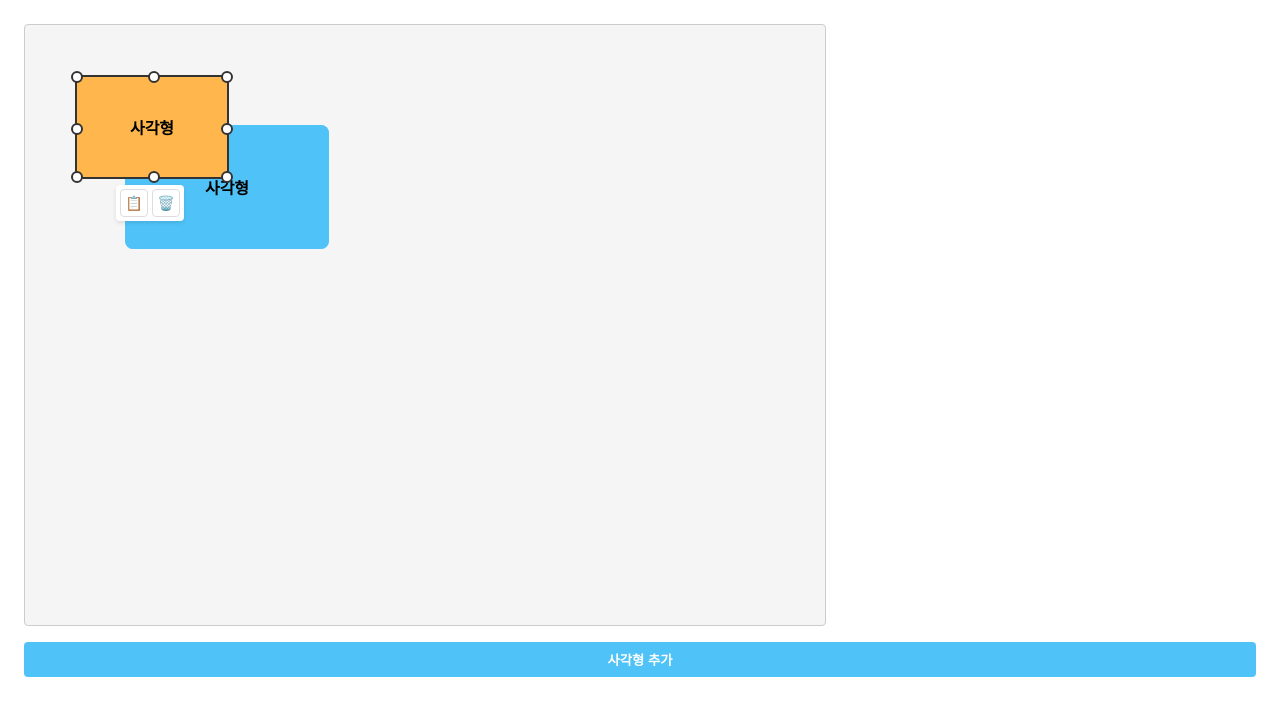
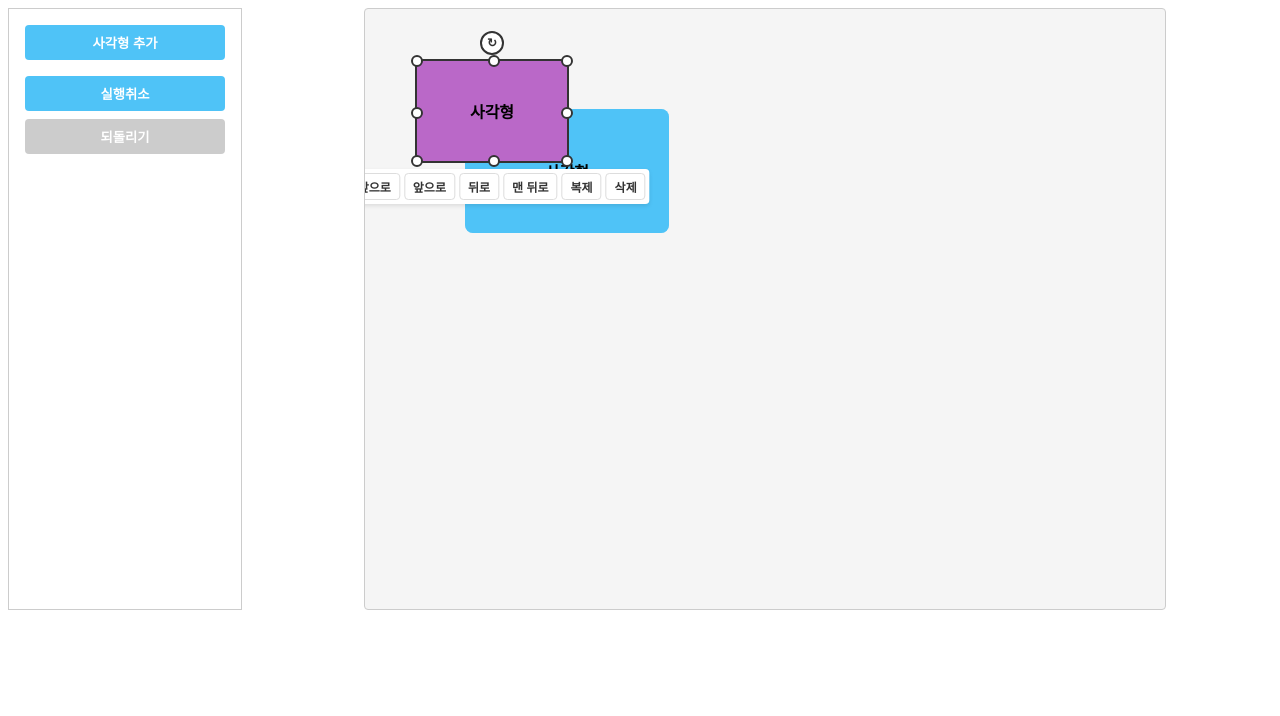
Before and after one commit to asdfghjkkl11/svelte_image_editor, a Svelte app: page / in a window 1280 px wide. Both pictures are taken after a click on the button "사각형 추가". Shown: the top 716 px of the page. Built offline with nearby package versions, Linux system fonts and the light colour scheme.

Commit message:
사각형 도형 추가

```diff
--- a/src/App.svelte
+++ b/src/App.svelte
@@ -5,9 +5,3 @@
 <main>
   <ImageEditor />
 </main>
-
-<style>
-  main {
-    padding: 1rem;
-  }
-</style>
--- a/src/ImageEditor.svelte
+++ b/src/ImageEditor.svelte
@@ -1,6 +1,8 @@
 <script>
   export let width = 800;
   export let height = 600;
+
+  let canvas;
 
   // 오브젝트 상태
   let objects = [
@@ -17,6 +19,54 @@
     }
   ];
 
+  // 히스토리 관리
+  let history = [];
+  let currentHistoryIndex = 0;
+  let isHistoryAction = false;
+
+  function saveToHistory() {
+    if (isHistoryAction) return;
+
+    // 현재 상태 이후의 히스토리를 제거
+    history = history.slice(0, currentHistoryIndex + 1);
+    // 현재 상태를 히스토리에 추가
+    history.push(JSON.stringify(objects));
+    currentHistoryIndex = history.length - 1;
+  }
+
+  function undo() {
+    if (currentHistoryIndex > 0) {
+      isHistoryAction = true;
+      currentHistoryIndex--;
+      objects = JSON.parse(history[currentHistoryIndex]);
+    }
+  }
+
+  function redo() {
+    if (currentHistoryIndex < history.length - 1) {
+      isHistoryAction = true;
+      currentHistoryIndex++;
+      objects = JSON.parse(history[currentHistoryIndex]);
+    }
+  }
+
+  const colors = [
+    '#4fc3f7', // 하늘색
+    '#ffb74d', // 주황색
+    '#81c784', // 초록색
+    '#ba68c8', // 보라색
+    '#ff8a65', // 연한 주황색
+    '#64b5f6', // 파란색
+    '#ffd54f', // 노란색
+    '#e57373', // 빨간색
+    '#4db6ac', // 청록색
+    '#7986cb'  // 인디고색
+  ];
+
+  function getRandomColor() {
+    return colors[Math.floor(Math.random() * colors.length)];
+  }
+
   let selectedObject = null;
   let isDragging = false;
   let isResizing = false;
@@ -28,8 +78,9 @@
   let startAngle = 0;
   let resizeEdge = null;
   let minSize = 20;
-  let oppositeHandleX = 0;  // 반대편 핸들의 x좌표
-  let oppositeHandleY = 0;  // 반대편 핸들의 y좌표
+  let oppositeHandleX = 0;
+  let oppositeHandleY = 0;
+  let showRotationAngle = false;  // 회전 각도 표시 여부
 
   // 방향 정의
   const directions = {
@@ -122,6 +173,35 @@
       selected: o.id === obj.id
     }));
     selectedObject = obj;
+    isHistoryAction = true;
+  }
+
+  function handleRotate(event, obj) {
+    // 캔버스 DOM 얻기
+    const canvasRect = canvas.getBoundingClientRect();
+
+    // 사각형 중심 (캔버스 기준)
+    const centerX = obj.x + obj.width / 2;
+    const centerY = obj.y + obj.height / 2;
+
+    // 마우스 위치 (캔버스 기준)
+    const mouseX = event.clientX - canvasRect.left;
+    const mouseY = event.clientY - canvasRect.top;
+
+    // 중심에서 마우스까지의 벡터
+    const dx = mouseX - centerX;
+    const dy = mouseY - centerY;
+
+    // 머리(위쪽)이 마우스를 바라보도록 각도 계산 (+90도)
+    let angle = Math.atan2(dy, dx) * 180 / Math.PI + 90;
+
+    // rotate-handle이 아래쪽에 있으면 반대로
+    if (getRotateHandlePosition(obj) === 'bottom') {
+      angle += 180;
+    }
+
+    obj.angle = angle;
+    objects = objects.map(o => o.id === obj.id ? obj : o);
   }
 
   function handleMouseDown(event, obj, type, edge = null) {
@@ -141,42 +221,16 @@
       startY = event.clientY;
       startWidth = obj.width;
       startHeight = obj.height;
-
-      // 반대편 핸들의 위치 계산
-      if (edge === 'right') {
-        oppositeHandleX = obj.x;
-        oppositeHandleY = obj.y + obj.height / 2;
-      } else if (edge === 'left') {
-        oppositeHandleX = obj.x + obj.width;
-        oppositeHandleY = obj.y + obj.height / 2;
-      } else if (edge === 'bottom') {
-        oppositeHandleX = obj.x + obj.width / 2;
-        oppositeHandleY = obj.y;
-      } else if (edge === 'top') {
-        oppositeHandleX = obj.x + obj.width / 2;
-        oppositeHandleY = obj.y + obj.height;
-      } else if (edge === 'top-left') {
-        oppositeHandleX = obj.x + obj.width;
-        oppositeHandleY = obj.y + obj.height;
-      } else if (edge === 'top-right') {
-        oppositeHandleX = obj.x;
-        oppositeHandleY = obj.y + obj.height;
-      } else if (edge === 'bottom-left') {
-        oppositeHandleX = obj.x + obj.width;
-        oppositeHandleY = obj.y;
-      } else if (edge === 'bottom-right') {
-        oppositeHandleX = obj.x;
-        oppositeHandleY = obj.y;
-      }
     } else if (type === 'rotate') {
       isRotating = true;
-      const centerX = rect.left + rect.width / 2;
-      const centerY = rect.top + rect.height / 2;
+      showRotationAngle = true;
+      // 중심 좌표를 사각형의 중심(x, y, width, height)으로 계산
+      const centerX = obj.x + obj.width / 2;
+      const centerY = obj.y + obj.height / 2;
       startAngle = Math.atan2(
         event.clientY - centerY,
         event.clientX - centerX
       ) * 180 / Math.PI;
-      selectedObject._originAngle = selectedObject.angle;
     }
   }
 
@@ -202,20 +256,7 @@
 
       objects = objects.map(obj => obj.id === selectedObject.id ? selectedObject : obj);
     } else if (isRotating) {
-      const centerX = selectedObject.x + selectedObject.width / 2;
-      const centerY = selectedObject.y + selectedObject.height / 2;
-
-      const currentAngle = Math.atan2(
-        event.clientY - centerY,
-        event.clientX - centerX
-      ) * 180 / Math.PI;
-
-      let angleDiff = currentAngle - startAngle;
-      if (angleDiff > 180) angleDiff -= 360;
-      if (angleDiff < -180) angleDiff += 360;
-
-      selectedObject.angle = selectedObject._originAngle + angleDiff;
-      objects = objects.map(obj => obj.id === selectedObject.id ? selectedObject : obj);
+      handleRotate(event, selectedObject);
     }
   }
 
@@ -223,19 +264,34 @@
     isDragging = false;
     isResizing = false;
     isRotating = false;
+    showRotationAngle = false;
     resizeEdge = null;
   }
 
+  // 객체 상태가 변경될 때마다 히스토리에 저장 (마우스 이벤트와 선택 제외)
+  $: {
+    if (objects && !isDragging && !isResizing && !isRotating && !isHistoryAction) {
+      saveToHistory();
+    }
+    if (isHistoryAction) {
+      isHistoryAction = false;
+    }
+  }
+
   function addRectangle() {
+    const x = 50;
+    const y = 50;
+    const width = 150;
+    const height = 100;
     const newRect = {
       id: Date.now(),
       type: 'rect',
-      x: 50,
-      y: 50,
-      width: 150,
-      height: 100,
+      x,
+      y,
+      width,
+      height,
       angle: 0,
-      color: '#ffb74d',
+      color: getRandomColor(),
       selected: true
     };
 
@@ -270,12 +326,76 @@
     objects = [...objects, newObj];
     selectedObject = newObj;
   }
+
+  function bringForward(obj) {
+    const currentIndex = objects.findIndex(o => o.id === obj.id);
+    if (currentIndex < objects.length - 1) {
+      const newObjects = [...objects];
+      const temp = newObjects[currentIndex];
+      newObjects[currentIndex] = newObjects[currentIndex + 1];
+      newObjects[currentIndex + 1] = temp;
+      objects = newObjects;
+    }
+  }
+
+  function sendBackward(obj) {
+    const currentIndex = objects.findIndex(o => o.id === obj.id);
+    if (currentIndex > 0) {
+      const newObjects = [...objects];
+      const temp = newObjects[currentIndex];
+      newObjects[currentIndex] = newObjects[currentIndex - 1];
+      newObjects[currentIndex - 1] = temp;
+      objects = newObjects;
+    }
+  }
+
+  function bringToFront(obj) {
+    const currentIndex = objects.findIndex(o => o.id === obj.id);
+    if (currentIndex !== -1) {
+      const newObjects = [...objects];
+      const [movedObject] = newObjects.splice(currentIndex, 1);
+      newObjects.push(movedObject);
+      objects = newObjects;
+    }
+  }
+
+  function sendToBack(obj) {
+    const currentIndex = objects.findIndex(o => o.id === obj.id);
+    if (currentIndex !== -1) {
+      const newObjects = [...objects];
+      const [movedObject] = newObjects.splice(currentIndex, 1);
+      newObjects.unshift(movedObject);
+      objects = newObjects;
+    }
+  }
+
+  // 사각형별 rotate-handle 위치 계산 함수 (회전 고려)
+  function getRotateHandlePosition(obj) {
+    const centerX = obj.x + obj.width / 2;
+    const centerY = obj.y + obj.height / 2;
+    const rad = (obj.angle || 0) * Math.PI / 180;
+    // 머리(위쪽) 좌표 계산 (중심에서 반높이만큼 위로, 회전 적용)
+    const headX = centerX + Math.sin(rad) * (-obj.height / 2);
+    const headY = centerY - Math.cos(rad) * (obj.height / 2);
+    // 캔버스 기준 y=300보다 위면 아래쪽에, 아니면 위쪽에
+    return (headY < 300) ? 'top' : 'bottom';
+  }
 </script>
 
 <svelte:window on:mousemove={handleMouseMove} on:mouseup={handleMouseUp} />
 
 <div class="editor-container">
-  <div class="canvas">
+  <div class="object-toolbox">
+    <div class="tool-group">
+      <button on:click={addRectangle}>사각형 추가</button>
+    </div>
+    <div class="tool-group">
+      <button on:click={undo} disabled={currentHistoryIndex <= 0}>실행취소</button>
+      <button on:click={redo} disabled={currentHistoryIndex >= history.length - 1}>되돌리기</button>
+    </div>
+  </div>
+  <div class="canvas-container">
+    <div class="canvas" bind:this={canvas}>
       {#each objects as obj (obj.id)}
         <div
           class="object"
@@ -336,8 +456,19 @@
             ></div>
             <div
               class="rotate-handle"
+              style="
+                {getRotateHandlePosition(obj) === 'top'
+                  ? 'top: -30px; bottom: unset;'
+                  : 'top: unset; bottom: -30px;'}
+                left: 50%;
+                transform: translateX(-50%);"
               on:mousedown={(e) => handleMouseDown(e, obj, 'rotate')}
             ></div>
+            {#if showRotationAngle && obj.id === selectedObject?.id}
+              <div class="rotation-angle">
+                {Math.round(obj.angle)}°
+              </div>
+            {/if}
           {/if}
           사각형
         </div>
@@ -350,24 +481,57 @@
               top: {centerY < 300 ? obj.y + obj.height + 10 : obj.y - 40}px;
             "
           >
+            <button class="tool-btn" on:click|stopPropagation={() => bringToFront(obj)}>
+              맨 앞으로
+            </button>
+            <button class="tool-btn" on:click|stopPropagation={() => bringForward(obj)}>
+              앞으로
+            </button>
+            <button class="tool-btn" on:click|stopPropagation={() => sendBackward(obj)}>
+              뒤로
+            </button>
+            <button class="tool-btn" on:click|stopPropagation={() => sendToBack(obj)}>
+              맨 뒤로
+            </button>
             <button class="tool-btn" on:click|stopPropagation={() => duplicateObject(obj)}>
-            <span class="tool-icon">📋</span>
+              복제
             </button>
             <button class="tool-btn" on:click|stopPropagation={() => deleteObject(obj)}>
-            <span class="tool-icon">🗑️</span>
+              삭제
             </button>
           </div>
         {/if}
       {/each}
     </div>
-  <button on:click={addRectangle}>사각형 추가</button>
+  </div>
 </div>
 
 <style>
   .editor-container {
     display: flex;
+    gap: 1rem;
+  }
+
+  .object-toolbox {
+    width: 200px;
+    padding: 1rem;
+    display: flex;
     flex-direction: column;
     gap: 1rem;
+    border: 1px solid #ccc;
+  }
+
+  .tool-group {
+    display: flex;
+    flex-direction: column;
+    gap: 0.5rem;
+  }
+
+  .canvas-container {
+    display: flex;
+    align-items: center;
+    justify-content: center;
+    flex: 1;
   }
 
   .canvas {
@@ -391,6 +555,7 @@
     user-select: none;
     font-weight: bold;
     cursor: move;
+    transform-origin: center;
   }
 
   .object.selected {
@@ -456,9 +621,6 @@
 
   .rotate-handle {
     position: absolute;
-    bottom: -40px;
-    left: 50%;
-    transform: translateX(-50%);
     width: 20px;
     height: 20px;
     background: white;
@@ -480,6 +642,19 @@
     cursor: grabbing;
   }
 
+  .rotation-angle {
+    position: absolute;
+    top: -50px;
+    left: 50%;
+    transform: translateX(-50%);
+    background: rgba(0, 0, 0, 0.7);
+    color: white;
+    padding: 2px 6px;
+    border-radius: 4px;
+    font-size: 12px;
+    pointer-events: none;
+  }
+
   .toolbox {
     position: absolute;
     transform: translateX(-50%);
@@ -493,9 +668,8 @@
   }
 
   .tool-btn {
-    width: 28px;
-    height: 28px;
-    padding: 0;
+    padding: 4px 8px;
+    font-size: 12px;
     display: flex;
     align-items: center;
     justify-content: center;
@@ -504,6 +678,8 @@
     border-radius: 4px;
     cursor: pointer;
     transition: all 0.2s ease;
+    white-space: nowrap;
+    color: #333;
   }
 
   .tool-btn:hover {
@@ -525,7 +701,12 @@
     font-weight: bold;
   }
 
-  button:hover {
+  button:hover:not(:disabled) {
     background: #29b6f6;
   }
+
+  button:disabled {
+    background: #ccc;
+    cursor: not-allowed;
+  }
 </style>
```
Lines whose indentation alone changed are shown as unchanged.
